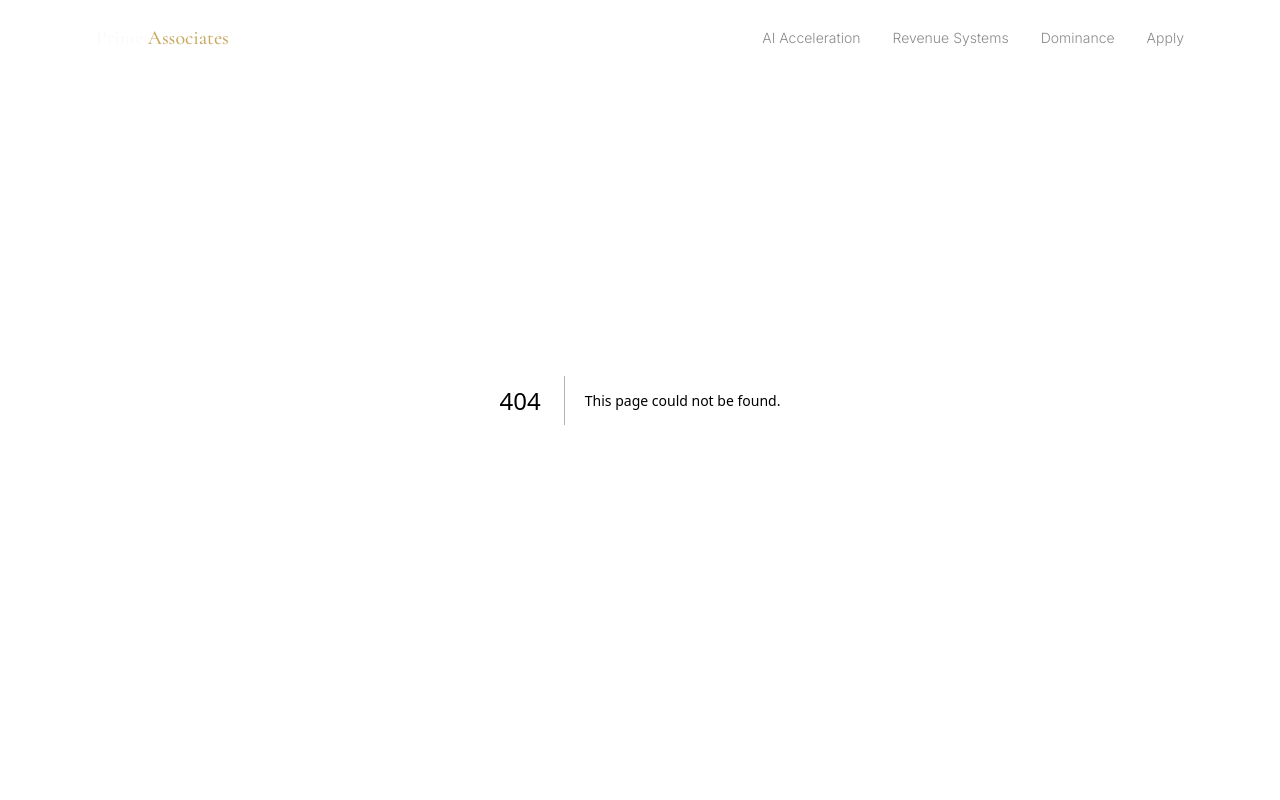
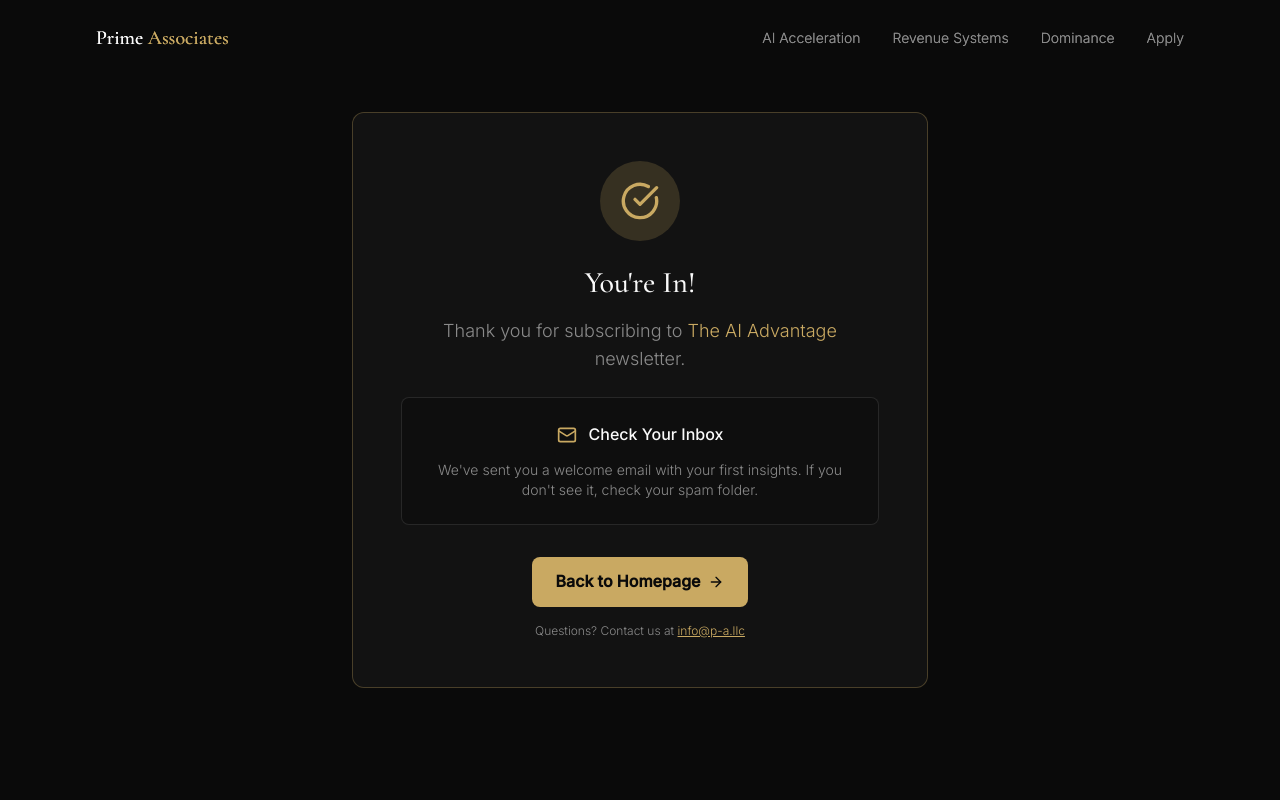
Before and after one commit to MaximilianGerhardt/prime-associate-llc, a Next.js app: page /newsletter/confirm in a window 1280 px wide. Before the commit this address had no page. Shown: the top 800 px of the page. Built offline with nearby package versions, Linux system fonts and the light colour scheme.

Commit message:
feat: add newsletter confirmation page to fix 404 error after signup

```diff
--- /dev/null
+++ b/src/app/newsletter/confirm/page.tsx
@@ -0,0 +1,64 @@
+import { Metadata } from 'next'
+import { Header } from '@/components/Header'
+import { Footer } from '@/components/Footer'
+import { CheckCircle, Mail, ArrowRight } from 'lucide-react'
+import Link from 'next/link'
+
+export const metadata: Metadata = {
+  title: 'Subscription Confirmed | Prime Associates',
+  description: 'Thank you for subscribing to The AI Advantage Newsletter.',
+  robots: 'noindex, nofollow',
+}
+
+export default function ConfirmPage() {
+  return (
+    <>
+      <Header />
+      <main className="min-h-screen bg-primary py-20 px-4 flex items-center justify-center">
+        <div className="max-w-xl mx-auto text-center">
+          <div className="bg-secondary/50 border border-accent/30 rounded-xl p-12">
+            <div className="w-20 h-20 mx-auto mb-6 rounded-full bg-accent/20 flex items-center justify-center">
+              <CheckCircle className="w-10 h-10 text-accent" />
+            </div>
+
+            <h1 className="text-3xl font-serif text-foreground mb-4">
+              You&apos;re In!
+            </h1>
+
+            <p className="text-muted mb-6 text-lg">
+              Thank you for subscribing to <span className="text-accent">The AI Advantage</span> newsletter.
+            </p>
+
+            <div className="bg-primary/50 border border-muted/20 rounded-lg p-6 mb-8">
+              <div className="flex items-center justify-center gap-3 mb-3">
+                <Mail className="w-5 h-5 text-accent" />
+                <span className="text-foreground font-medium">Check Your Inbox</span>
+              </div>
+              <p className="text-muted text-sm">
+                We&apos;ve sent you a welcome email with your first insights.
+                If you don&apos;t see it, check your spam folder.
+              </p>
+            </div>
+
+            <div className="space-y-4">
+              <Link
+                href="/"
+                className="inline-flex items-center gap-2 px-6 py-3 bg-accent text-primary font-semibold rounded-lg hover:bg-accent/90 transition-colors"
+              >
+                Back to Homepage <ArrowRight className="w-4 h-4" />
+              </Link>
+
+              <p className="text-xs text-muted">
+                Questions? Contact us at{' '}
+                <a href="mailto:info@p-a.llc" className="text-accent underline hover:no-underline">
+                  info@p-a.llc
+                </a>
+              </p>
+            </div>
+          </div>
+        </div>
+      </main>
+      <Footer />
+    </>
+  )
+}
```
